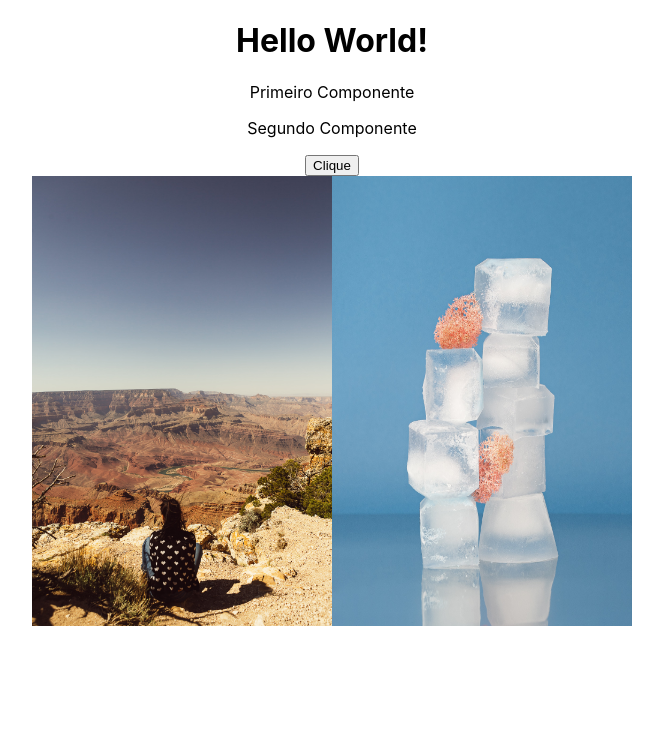
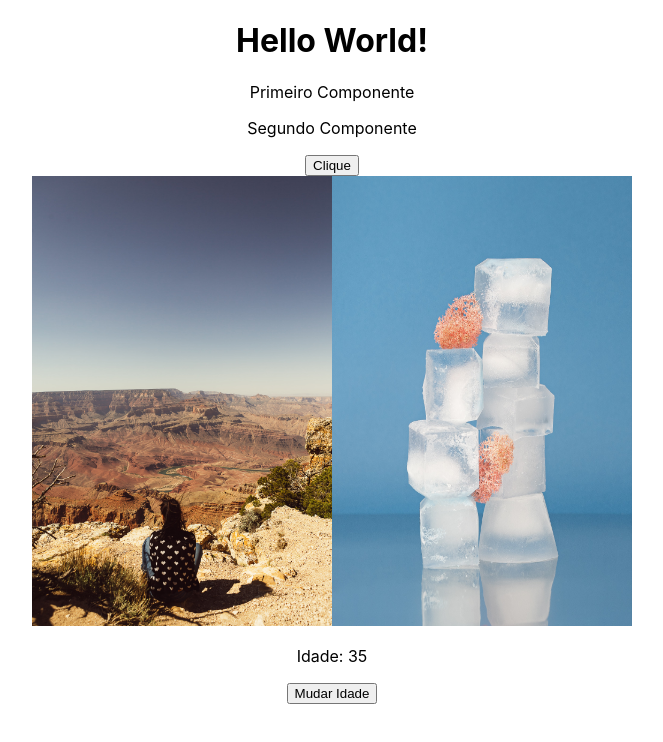
Before and after one commit to wevdiaz/React_Todo, a React (Create React App) app: page / in a window 1280 px wide. Shown: the top 742 px of the page, without its empty margins (308-971 px from the left). Built offline with nearby package versions, Linux system fonts and the light colour scheme.

Commit message:
Testando Hooks useState

```diff
--- a/src/App.js
+++ b/src/App.js
@@ -3,6 +3,7 @@
 import FirstComponent from './components/FirstComponent';
 import AnotherComponent from './components/AnotherComponent';
 import Images from './components/Images';
+import Hooks from './components/Hooks';
 
 function App() {
   return (
@@ -14,6 +15,8 @@
 
      <Images />
 
+     <Hooks />
+
     </div>
   );
 }
--- /dev/null
+++ b/src/components/Hooks.js
@@ -0,0 +1,21 @@
+import { useState, useEffect } from "react";
+
+const Hooks = () => {
+    const [age, setAge] = useState(35);
+
+    const changeAge = () => {
+        setAge(36);
+        console.log(age);
+    }
+
+    useEffect(() => console.log("Testando"));
+
+    return (
+        <div>
+            <p>Idade: {age}</p>
+            <button onClick={changeAge}>Mudar Idade</button>
+        </div>
+    );
+}
+
+export default Hooks;
```
